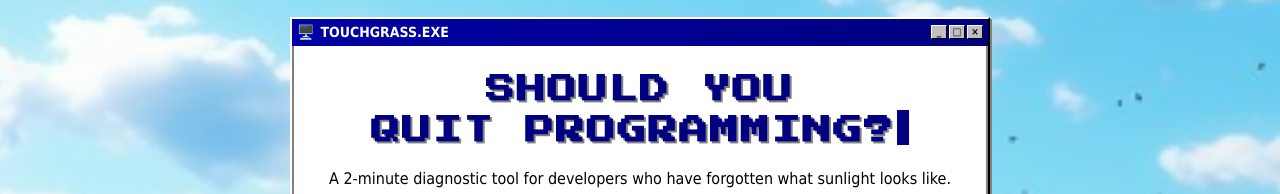
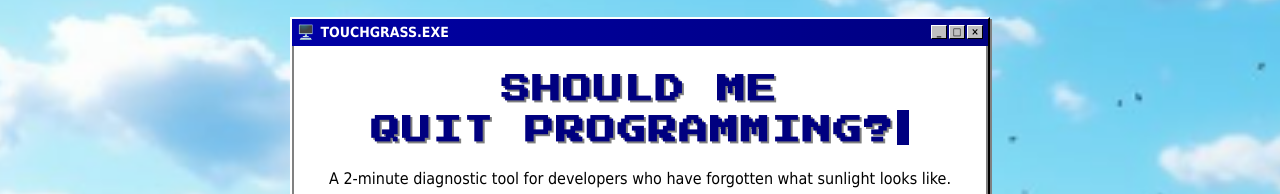
Before and after one commit to rikokurnia/touchgrass, a plain HTML site: page touchgrass/index.html in a window 1280 px wide. Shown: the part 200-394 px from the top of the page. Drawn offline with Linux system fonts and the light colour scheme.

Commit message:
fix you to i

```diff
--- a/touchgrass/index.html
+++ b/touchgrass/index.html
@@ -25,7 +25,7 @@
       </div>
       <div class="window-content">
         <h1 class="pixel-heading">
-          Should You<br>Quit Programming?<span class="cursor-blink"></span>
+          Should ME<br>Quit Programming?<span class="cursor-blink"></span>
         </h1>
         <p class="hero-subtitle">
           A 2-minute diagnostic tool for developers who have forgotten what sunlight looks like.
```
